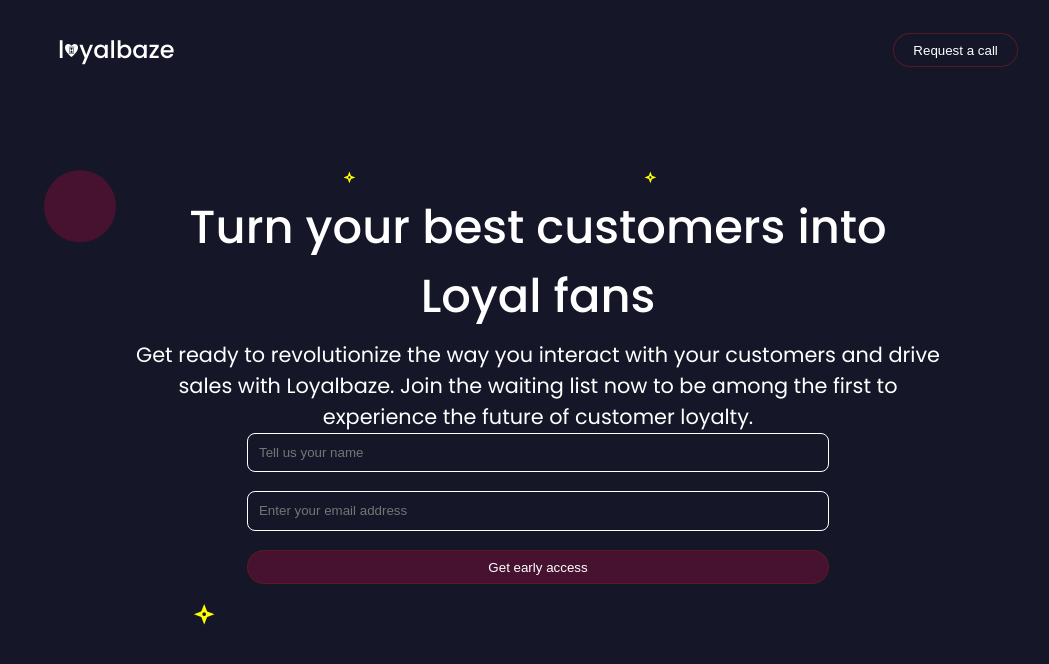
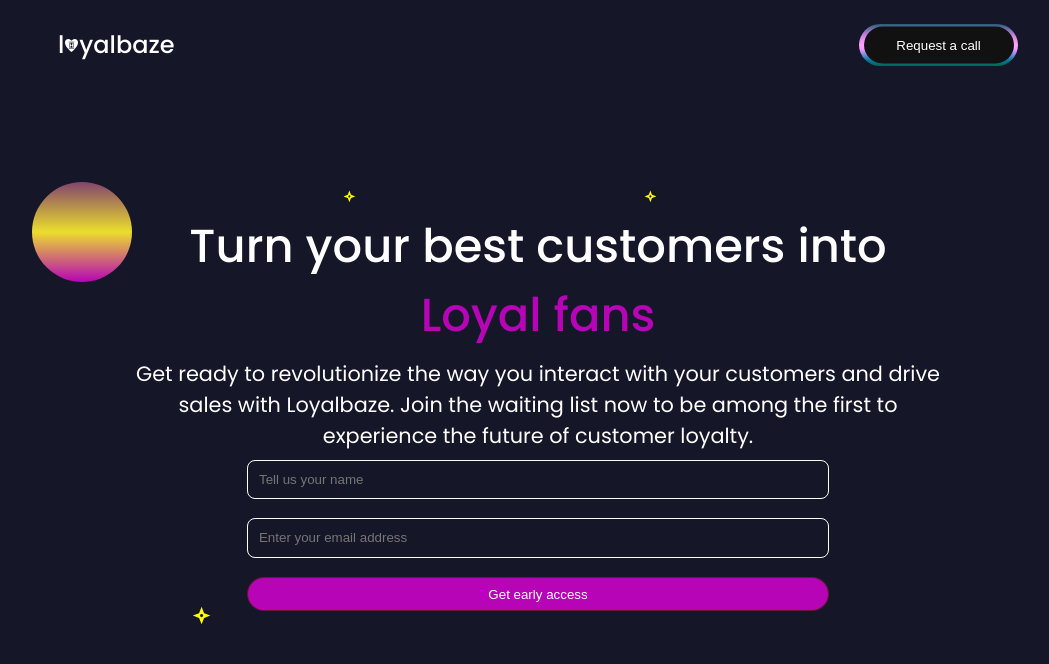
Before and after one commit to abiodunraheem/loyalbaze, a React (Create React App) app: page / in a window 1280 px wide. Shown: the top 664 px of the page, without its empty margins (102-1151 px from the left). Built offline with nearby package versions, Linux system fonts and the light colour scheme; a web font is replaced by a local one.

Commit message:
Add animations to button

```diff
--- a/src/components/content/Content.js
+++ b/src/components/content/Content.js
@@ -1,6 +1,5 @@
 import React, { useRef } from 'react';
 import './content.css';
-import { WiMoonFull } from 'react-icons/wi';
 import { GiStarShuriken } from 'react-icons/gi';
 import emailjs from 'emailjs-com';
 
@@ -16,7 +15,7 @@
   return (
     <section id="contact">
       <div className="container content-container">
-        <WiMoonFull className="full-moon" />
+        <div className="outer circle" />
         <div className="content">
           <div className="stars">
             <GiStarShuriken className="top1" />
--- a/src/components/content/content.css
+++ b/src/components/content/content.css
@@ -1,6 +1,7 @@
-.full-moon {
-  color: #461230;
-  font-size: 6rem;
+.circle {
+  height:100px;
+  width: 100px;
+  border-radius: 50%;
   position: relative;
   top: 92px;
   left: -58px;
@@ -13,30 +14,33 @@
   margin: 0 auto;
 }
 
+.orange {
+  color: rgb(182, 4, 182);
+}
+
 /* form style */
 .content-container form {
   display: flex;
   flex-direction: column;
   gap: 1.2rem;
   align-items: center;
-  margin: 0 auto;
+  margin: 0.5rem auto 0 auto;
+}
+
+.btn {
+  width: 65%;
+  background-color: rgb(182, 4, 182);
 }
 
 input,
-textarea,
-select {
+textarea {
   width: 65%;
   border-radius: 0.5rem;
   padding: 0.7rem;
   background: transparent;
-  border: 1px solid #fff;
+  border: 1px solid #ffffff;
   resize: none;
   color: var(--color-white);
-}
-
-form .btn {
-  width: 65%;
-  background-color: #461230;
 }
 
 .top1 {
@@ -64,8 +68,10 @@
 
 .star2 {
   color: yellow;
-  font-size: 1.4rem;
-  margin-left: -41.7rem;
+  font-size: 1.2rem;
+  position: relative;
+  top: -1.5rem;
+  left: -21rem;
 }
 
 /* media queries tab */
@@ -94,6 +100,10 @@
 
 /* media queries mobile phones */
 @media screen and (max-width: 425px) {
+  .circle {
+    display: none;
+  }
+
   form {
     display: flex;
     flex-direction: column;
--- a/src/components/header/Header.js
+++ b/src/components/header/Header.js
@@ -25,7 +25,9 @@
             <GiEternalLove class="love" />
             yalbaze
           </h2>
-          <button type="submit" className="btn btn-primary" onClick={() => setmodalIsOpen(true)}>Request a call</button>
+          <div className="outer button">
+            <button type="submit" className="btn btn-primary" onClick={() => setmodalIsOpen(true)}>Request a call</button>
+          </div>
         </div>
       </header>
       <Modal
@@ -60,19 +62,6 @@
               <input type="email" name="email" placeholder="Enter your work email" required />
               <input type="number" name="number" placeholder="Mobile number" required />
               <input type="name" name="name" placeholder="Company name" required />
-              <select>
-                <option>Select country</option>
-                <option value="Afghanistan">Afghanistan</option>
-                <option value="Albania">Albania</option>
-                <option value="America">America</option>
-                <option value="Brazil">Brazil</option>
-                <option value="Bonswana">Bonswana</option>
-                <option value="Costa-Rica">Costa-Rica</option>
-                <option value="Nigeria">Nigeria</option>
-                <option value="Peru">Peru</option>
-                <option value="Uruguay">Uruguay</option>
-                <option value="Zambia">Zambia</option>
-              </select>
               <textarea name="message" id="" cols="20" rows="5" placeholder="Drop a message..." required />
               <button type="submit" className="btn btn-primary">Send Message</button>
             </form>
--- a/src/components/header/header.css
+++ b/src/components/header/header.css
@@ -1,8 +1,47 @@
 .header-container {
   display: flex;
   justify-content: space-between;
-  margin: 2rem auto 0 auto;
   align-items: center;
+}
+
+.outer {
+  background: linear-gradient(rgba(201, 96, 150, 0.616), rgb(235, 222, 46), rgb(182, 4, 182));
+}
+
+.button {
+  height: 42px;
+  width: 159px;
+  border-radius: 50px;
+}
+
+.outer button {
+  position: relative;
+  top: 50%;
+  left: 50%;
+  transform: translate(-50%, -50%);
+  outline: none;
+  border: none;
+  background: #111;
+  color: #fff;
+}
+
+.button button {
+  height: 37px;
+  width: 150px;
+  border-radius: 50px;
+}
+
+.outer {
+  animation: rotate 1.5s linear infinite;
+}
+
+@keyframes rotate {
+  0% {
+    filter: hue-rotate(0deg)
+  }
+  100%{
+    filter: hue-rotate(360deg)
+  }
 }
 
 .contact-container {
@@ -14,11 +53,9 @@
 }
 
 .contact-container input,
-textarea,
-select {
+textarea {
   width: 100%;
-  margin-top: 0.4rem;
-  margin-bottom: 0.2rem;
+  margin: 0.3rem 0;
 }
 
 .contact-form select {
@@ -28,10 +65,6 @@
   background: transparent;
   border: 1px solid #fff;
   resize: none;
-}
-
-.contact-form select option {
-  color: #151729;
 }
 
 .contact-form {
@@ -49,12 +82,12 @@
 }
 
 .small-circle {
-  color: #461230;
+  color: rgb(182, 4, 182);
   font-size: 4rem;
 }
 
 .wave {
-  font-size: 4rem;
+  font-size: 3rem;
   text-align: center;
 }
 
--- a/src/index.css
+++ b/src/index.css
@@ -28,11 +28,12 @@
   background: var(--color-bg);
   color: var(--color-white);
   line-height: 1.5;
+  overflow: hidden;
 }
 
 .container {
   width: var(--container-width-lg);
-  margin: 0 auto;
+  margin: 1.5rem auto 0 auto;
 }
 
 h1,
@@ -83,7 +84,7 @@
 }
 
 /* media queries mobile phones */
-@media screen and (max-width: 600px) {
+ @media screen and (max-width: 600px) {
   .container {
     width: var(--container-width-sm);
   }
```
